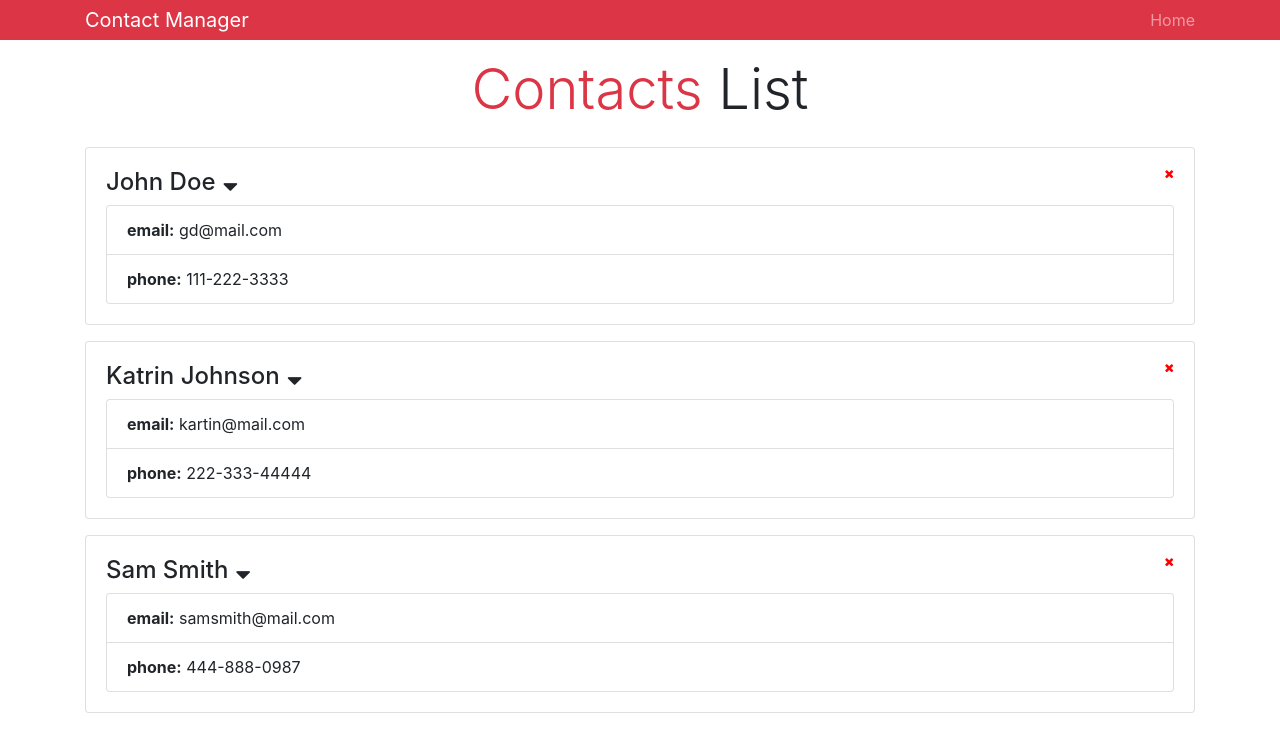
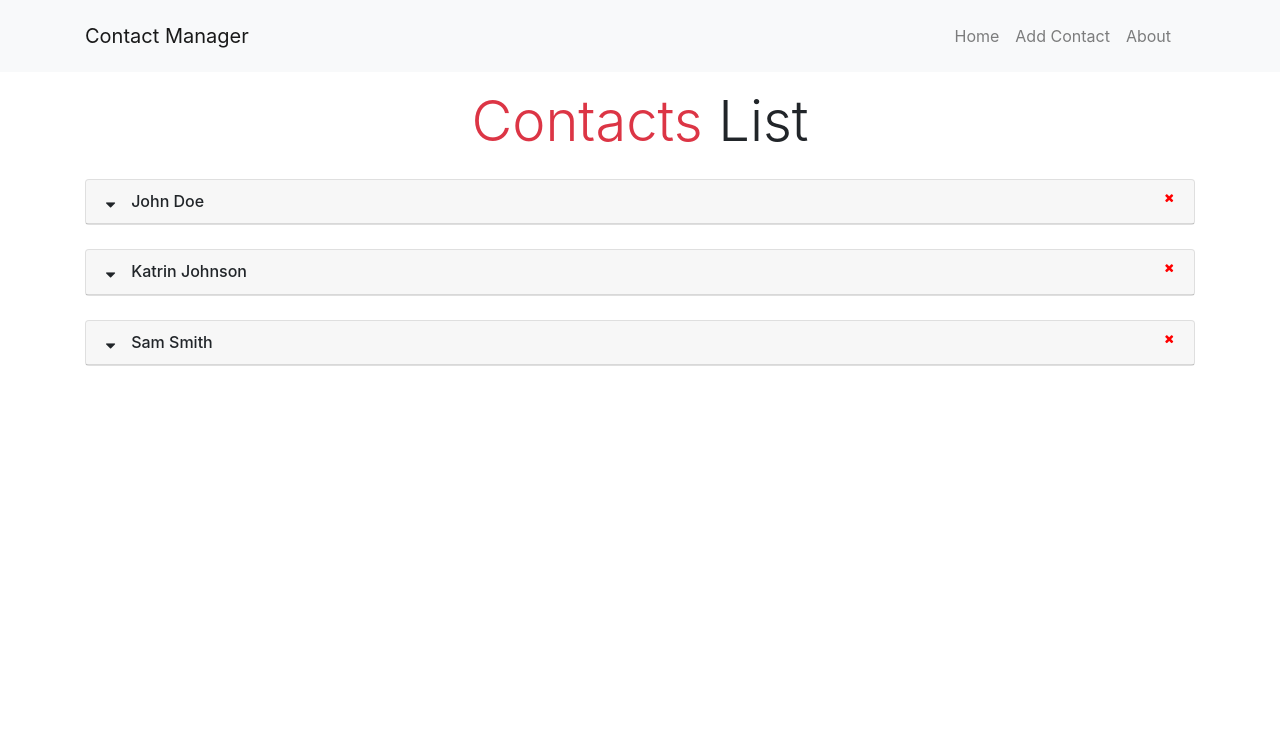
Before and after one commit to ivaylotsachev/contact-manager-react, a React (Create React App) app: page / in a window 1280 px wide. Shown: the top 752 px of the page. Built offline with nearby package versions, Linux system fonts and the light colour scheme.

Commit message:
Add router links to header

```diff
--- a/src/components/contacts/AddContact.js
+++ b/src/components/contacts/AddContact.js
@@ -38,6 +38,8 @@ class AddContact extends Component {
 
     dispatch({ type: 'ADD_CONTACT', payload: newContact });
     this.reset();
+
+    this.props.history.push('/');
   };
 
   reset() {
@@ -54,8 +56,8 @@ class AddContact extends Component {
 
           return (
             <div className="card mb-3 text-left">
-              <div className="card-header mb-2">
-                <h4>Add Product</h4>
+              <div className="card-header mb-2 py-3">
+                <h4 className="mb-0">Add Contact</h4>
               </div>
               <form onSubmit={e => this.onSubmit(e, dispatch)}>
                 <TextInputGroup
@@ -87,7 +89,7 @@ class AddContact extends Component {
                 />
 
                 <div className="px-4 mb-3">
-                  <button type="submit" className="btn btn-block btn-dark">
+                  <button type="submit" className="btn btn-block btn-primary">
                     Add
                   </button>
                 </div>
--- a/src/components/contacts/Contact.js
+++ b/src/components/contacts/Contact.js
@@ -3,7 +3,7 @@ import { Consumer } from '../../context';
 
 class Contact extends Component {
   state = {
-    show: true
+    show: false
   };
 
   onShowClick = () => {
@@ -23,20 +23,24 @@ class Contact extends Component {
           const { dispatch } = value;
 
           return (
-            <div className="card card-body mb-3 text-left">
-              <h4 className="text-left">
+            <div className="card mb-4">
+              <div className="card-header">
+                <h6 className="card-title text-left mb-0">
+                  <i
+                    className="fa fa-sort-down mr-3 mb-0"
+                    onClick={() => this.onShowClick(id)}
+                  />
                   {name}
                   <i
-                  className="fa fa-sort-down ml-2"
-                  onClick={() => this.onShowClick(id)}
-                />
-                <i
-                  className="fa fa-times pull-right icon-delete"
+                    className="fa fa-times pull-right icon-delete mb-0"
                     style={{ fontSize: '12px', color: 'red' }}
                     onClick={() => this.onDeleteClick(id, dispatch)}
                   />
-              </h4>
+                </h6>
+              </div>
+
               {this.state.show && (
+                <div className="card-body text-left">
                   <ul className="list-group">
                     <li className="list-group-item">
                       <b>email:</b> {email}
@@ -45,6 +49,7 @@ class Contact extends Component {
                       <b>phone:</b> {phone}
                     </li>
                   </ul>
+                </div>
               )}
             </div>
           );
--- a/src/components/layout/Header.js
+++ b/src/components/layout/Header.js
@@ -1,21 +1,32 @@
 import React from 'react';
 import PropTypes from 'prop-types';
+import { Link } from 'react-router-dom';
 
 const Header = props => {
   const { branding } = props;
 
   return (
-        <nav className="navbar navbar-extend-sm navbar-dark bg-danger mb-3 py-0">
+    <nav className="navbar navbar-expand-sm navbar-light bg-light justify-content-between mb-3">
       <div className="container">
-                <a href="" className="navbar-brand">
+        <span href="" className="navbar-brand">
           {branding}
-                </a>
+        </span>
         <div>
-                    <ul className="navbar-nav mr-auto">
+          <ul className="navbar navbar-nav mr-auto">
             <li className="nav-item">
-                            <a href="/" className="nav-link">
+              <Link to="/" className="nav-link">
                 Home
-                            </a>
+              </Link>
+            </li>
+            <li className="nav-item">
+              <Link to="/contact/add" className="nav-link">
+                Add Contact
+              </Link>
+            </li>
+            <li className="nav-item">
+              <Link to="/about" className="nav-link">
+                About
+              </Link>
             </li>
           </ul>
         </div>
```
Lines whose indentation alone changed are shown as unchanged.
